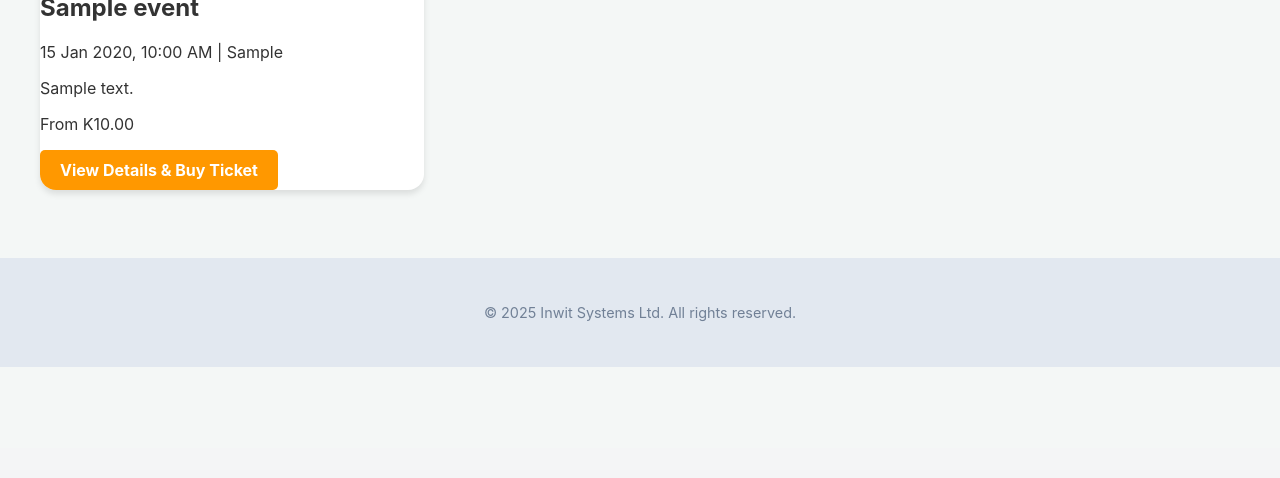
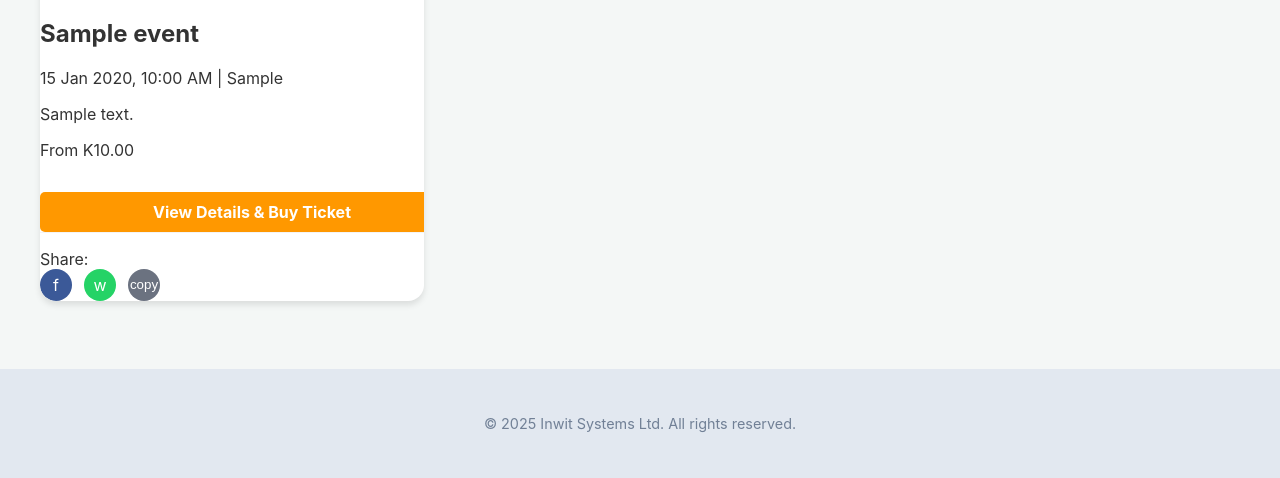
Before and after one commit to Plightin/inwit-tix-app, a Flask app: page / in a window 1280 px wide. Shown: the part 352-830 px from the top of the page. Before the commit the page ends 719 px from the top, so only its background shows below. Run offline with Flask 3, Linux system fonts and the light colour scheme; tables that the repository leaves empty hold one stand-in row (values such as "Sample post").

Commit message:
Update index.html

```diff
--- a/templates/index.html
+++ b/templates/index.html
@@ -1,28 +1,36 @@
 {% extends 'layout.html' %}
 {% block title %}Upcoming Events{% endblock %}
 {% block content %}
-    <h1 class="text-4xl font-extrabold text-gray-800 mb-8 text-center">Upcoming Events</h1>
+    <h1 style="font-size: 2.5rem; font-weight: 800; color: #1f2937; margin-bottom: 2rem; text-align: center;">Upcoming Events</h1>
     <div class="event-grid">
         {% for event in events %}
             <div class="card">
                 <div class="event-image-container">
-                    <!-- Use the new 'uploaded_file' route to display artwork from the persistent disk -->
                     <img src="{{ url_for('uploaded_file', filename=event.artwork) }}" alt="Artwork for {{ event.name }}" class="event-image">
                 </div>
-                <div class="p-4 flex flex-col flex-grow">
-                    <h2 class="text-xl font-bold text-gray-800 truncate">{{ event.name }}</h2>
-                    <div class="event-meta my-2">
+                <div class="card-content">
+                    <h2 class="card-title">{{ event.name }}</h2>
+                    <div class="event-meta">
                         <span>{{ event.event_datetime.strftime('%d %b %Y, %I:%M %p') }}</span> | <span>{{ event.venue }}</span>
                     </div>
-                    <p class="text-gray-600 text-sm flex-grow">{{ event.description }}</p>
+                    <p class="card-description">{{ event.description }}</p>
 
                     {% if event.price_ordinary > 0 %}
-                    <p class="price mt-4">From K{{ "%.2f"|format(event.price_ordinary) }}</p>
+                    <p class="price">From K{{ "%.2f"|format(event.price_ordinary) }}</p>
                     {% else %}
-                    <p class="price mt-4">Free Event</p>
+                    <p class="price">Free Event</p>
                     {% endif %}
 
-                    <a href="{{ url_for('event_detail', event_id=event.id) }}" class="btn mt-4 w-full">View Details & Buy Ticket</a>
+                    <a href="{{ url_for('event_detail', event_id=event.id) }}" class="btn" style="width: 100%; margin-top: 1rem;">View Details & Buy Ticket</a>
+
+                    <div class="share-container">
+                        <span class="share-label">Share:</span>
+                        <div class="share-buttons">
+                            <a href="https://www.facebook.com/sharer/sharer.php?u={{ request.url_root }}event/{{ event.id }}" target="_blank" class="share-btn facebook">f</a>
+                            <a href="https://wa.me/?text=Check out this event: {{ event.name }} at {{ request.url_root }}event/{{ event.id }}" target="_blank" class="share-btn whatsapp">w</a>
+                            <button class="share-btn copy-link" onclick="copyLink('{{ request.url_root }}event/{{ event.id }}')">copy</button>
+                        </div>
+                    </div>
                 </div>
             </div>
         {% else %}
@@ -34,4 +42,17 @@
             </div>
         {% endfor %}
     </div>
+
+<script>
+function copyLink(text) {
+    const textarea = document.createElement('textarea');
+    textarea.value = text;
+    document.body.appendChild(textarea);
+    textarea.select();
+    document.execCommand('copy');
+    document.body.removeChild(textarea);
+    alert('Event link copied to clipboard!');
+}
+</script>
+
 {% endblock %}
```
